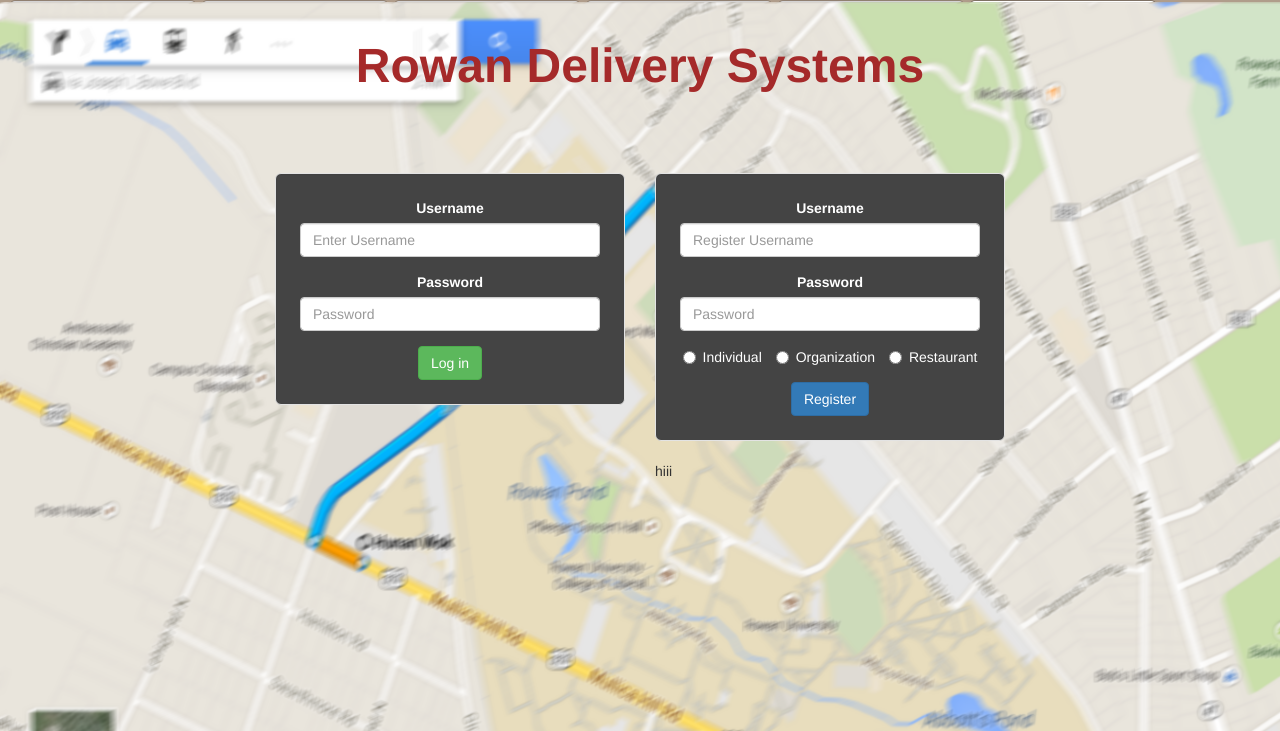
After one commit to RichCerone/CodeDayPhilly, a PHP site: page / in a window 1280 px wide. The commit adds this page. Shown: the top 731 px of the page. Run offline with PHP 8.4, Linux system fonts and the light colour scheme; some libraries are stand-ins or nearby versions.

Commit message:
created index page, db scripts, redirect after login

```diff
--- /dev/null
+++ b/index.php
@@ -0,0 +1,82 @@
+<!DOCTYPE html>
+<html lang="en">
+  <head>
+    <meta charset="utf-8">
+    <meta http-equiv="X-UA-Compatible" content="IE=edge">
+    <meta name="viewport" content="width=device-width, initial-scale=1">
+    <title>Bootstrap 101 Template</title>
+
+    <!-- Bootstrap -->
+    <link href="css/bootstrap.min.css" rel="stylesheet">
+    <link rel="stylesheet" href="https://maxcdn.bootstrapcdn.com/bootstrap/3.3.0/css/bootstrap.min.css">
+    <link rel="stylesheet" href="styles.css">
+</head>
+  <body>
+  	<div class="container">
+  		<div class="text-center">
+    		<h1>Rowan Delivery Systems</h1>
+    	</div>
+    	<div class="row">
+    		<div class="col-sm-4 col-sm-offset-2">
+    			<div id ="loginwell" class="well well-lg">
+    				<center>
+    					<form role="form" action ="checkAccount.php">
+  						<div class="form-group">
+						    <label for="username">Username</label>
+						    <input type="text" name="username" class="form-control" id="username" placeholder="Enter Username">
+						  </div>
+						  <div class="form-group">
+						    <label for="password">Password</label>
+						    <input type="password" name="password"class="form-control" id="password" placeholder="Password">
+						  </div>
+						  <div class="form-group">
+
+						  </div>
+						  <button type="submit" class="btn btn-success">Log in</button>
+						</form>
+					</center>
+    			</div>
+    		</div>
+    		<div class="col-sm-4">
+    			<div id ="registerwell" class="well well-lg">
+    				<center>
+    					<form role="form">
+  						<div class="form-group">
+						    <label for="UserNameRegister">Username</label>
+						    <input type="text" class="form-control" id="UserNameRegister" placeholder="Register Username">
+						  </div>
+						  <div class="form-group">
+						    <label for="PasswordText">Password</label>
+						    <input type="password" class="form-control" id="PasswordText" placeholder="Password">
+						  </div>
+						  <div class="form-group">
+						  	<label class="radio-inline">
+							  <input type="radio" name="individualOption" id="individualOption" value=0> Individual
+							</label>
+							<label class="radio-inline">
+							  <input type="radio" name="" id="organizationOption" value=1> Organization
+							</label>
+							<label class="radio-inline">
+							  <input type="radio" name="RestaurantOption" id="RestaurantOption" value=2> Restaurant
+							</label>
+						  </div>
+						  <button type="submit" class="btn btn-primary">Register</button>
+						</form>
+					</center>
+    		</div>
+
+			<p>hiii</p>
+		</div>
+	</div>
+
+
+
+
+
+
+    <!-- jQuery (necessary for Bootstrap's JavaScript plugins) -->
+    <script src="https://ajax.googleapis.com/ajax/libs/jquery/1.11.1/jquery.min.js"></script>
+    <!-- Include all compiled plugins (below), or include individual files as needed -->
+    <script src="js/bootstrap.min.js"></script>
+  </body>
+</html>
--- /dev/null
+++ b/styles.css
@@ -0,0 +1,20 @@
+body{
+	background: url('indexBackground.png');
+}
+
+.well{
+
+	background-color: #444;
+	color: #FFFFFF;
+}
+
+.row{
+	padding-top:70px;
+}
+
+h1{
+	padding-top:20px;
+	font-size: 48px;
+	font-weight: bold;
+	color: brown;
+}
--- /dev/null
+++ b/user.php
@@ -0,0 +1 @@
+<p>this is the users home page</p>
```
Also changed, not shown: checkAccount.php (+23 -11 lines), login.php (+9 -9 lines), indexBackground.png (added).
